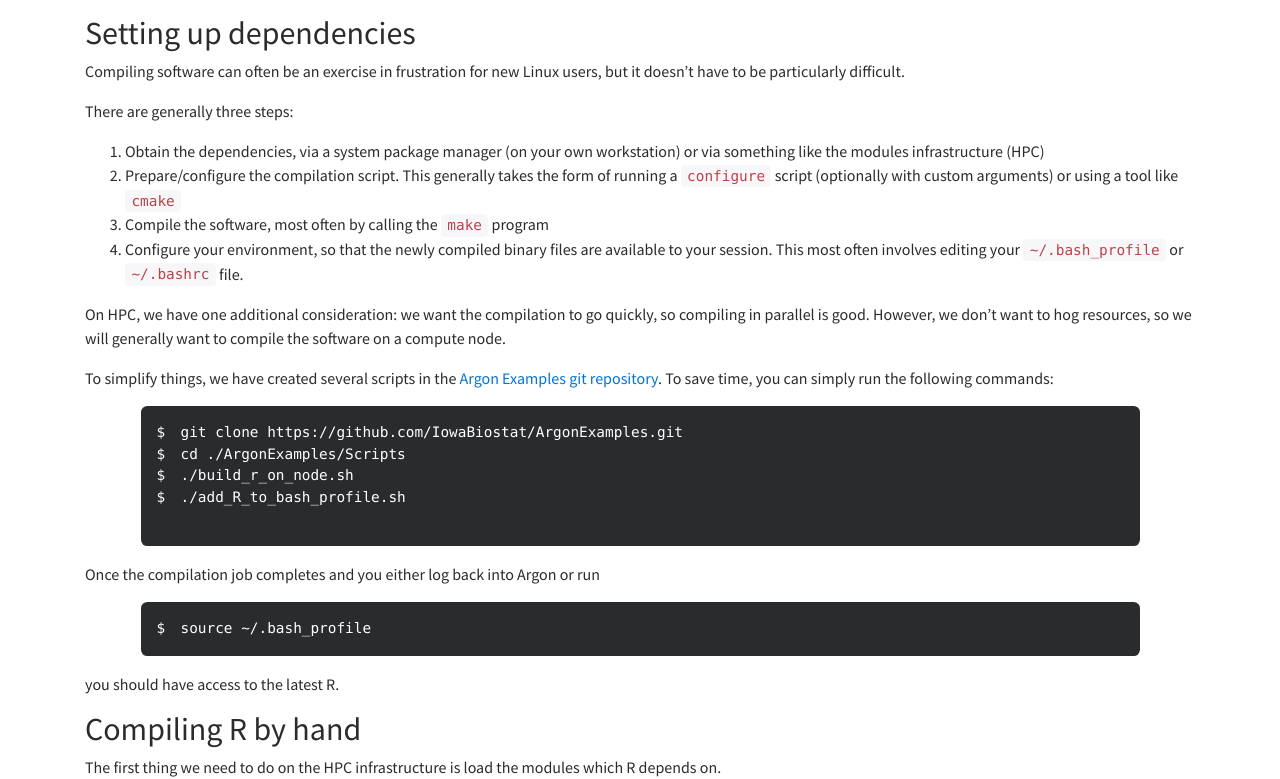
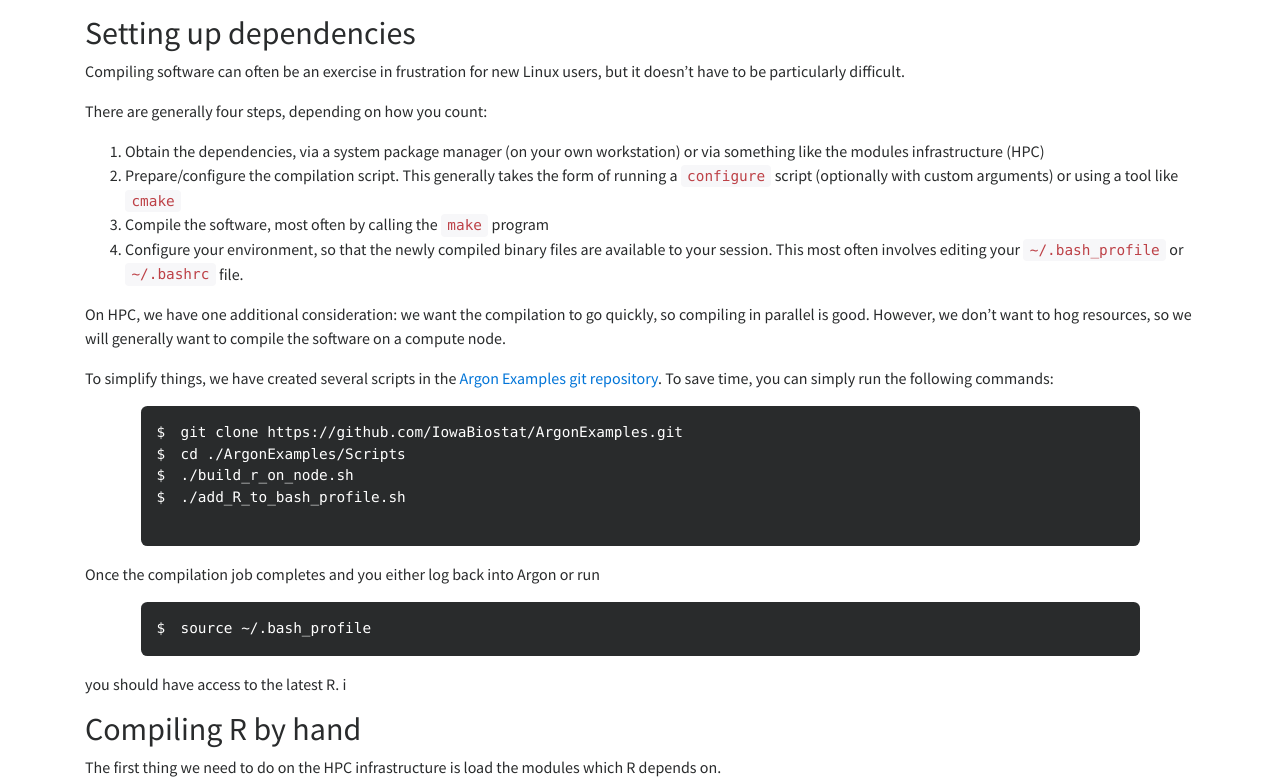
Before and after one commit to IowaBiostat/hpc, a Jekyll site: the page built from 12.md, in a window 1280 px wide and 1400 px high. Shown: the part 170-949 px from the top of the window. Built offline with Jekyll 4.4.1, drawn with Linux system fonts in a browser that asks for light colours; nearby versions of some CDN libraries; our own code applies the rules of GitHub Pages for plain Markdown files.

Commit message:
learn to count

```diff
--- a/12.md
+++ b/12.md
@@ -12,7 +12,7 @@ The R modules available on the HPC machines are usually fairly up to date, so yo
 
 Compiling software can often be an exercise in frustration for new Linux users, but it doesn't have to be particularly difficult.
 
-There are generally three steps:
+There are generally four steps, depending on how you count:
 
 1. Obtain the dependencies, via a system package manager (on your own workstation) or via something like the modules infrastructure (HPC)
 2. Prepare/configure the compilation script. This generally takes the form of running a `configure` script (optionally with custom arguments) or using a tool like `cmake`
@@ -43,7 +43,7 @@ source ~/.bash_profile
 
 
 you should have access to the latest R.
-
+i
 ## Compiling R by hand
 
 The first thing we need to do on the HPC infrastructure is load the modules which R depends on.
```
